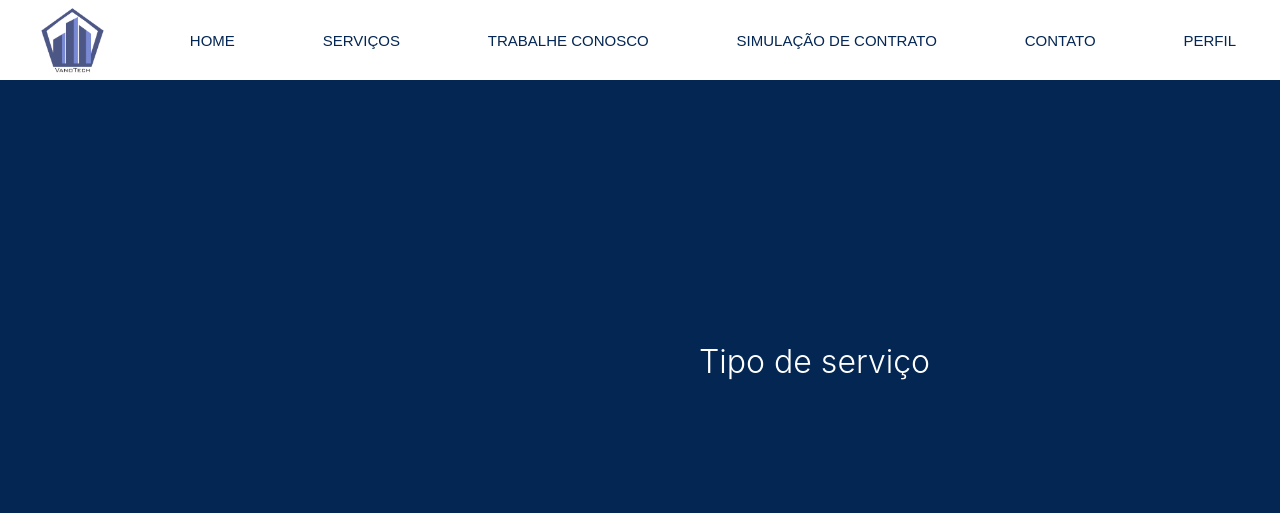
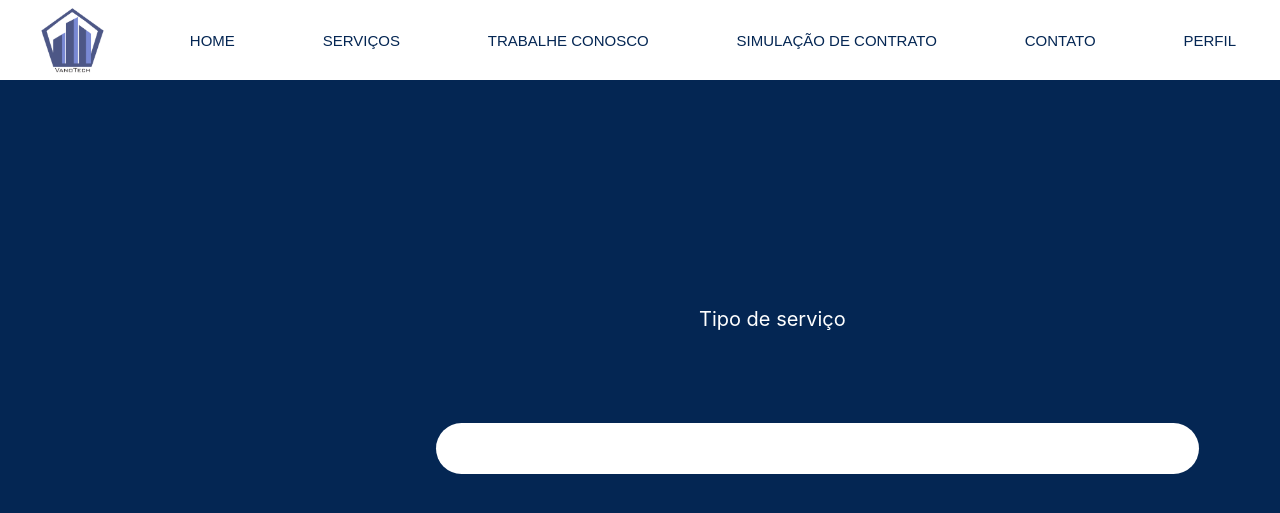
Before and after one commit to wandjr/VanoTech, a PHP site: page /contratar_servico.php in a window 1280 px wide. Shown: the top 513 px of the page. Run offline with PHP 8.4, Linux system fonts and the light colour scheme; some web fonts are replaced.

Commit message:
Update contratar_servico.php

```diff
--- a/contratar_servico.php
+++ b/contratar_servico.php
@@ -17,14 +17,26 @@
 width: 238px;
 height: 39px;
 left: 699px;
-top: 342px;
+top: 300px;
 
 font-family: 'Inter';
 font-style: normal;
-font-weight: 300;
-font-size: 32px;
+font-weight: 400;
+font-size: 20px;
 line-height: 39px;
 color: white;
+}
+
+.Escolha
+{
+    position: absolute;
+width: 763px;
+height: 51px;
+left: 436px;
+top: 423px;
+
+background: #FFFFFF;
+border-radius: 90px;
 }
 
 
@@ -43,6 +55,9 @@ color: white;
 
     <div class="Tipo">Tipo de serviço</div>
 
+    <div class="Escolha"></div>
+
+
 
 </body>
 
```
